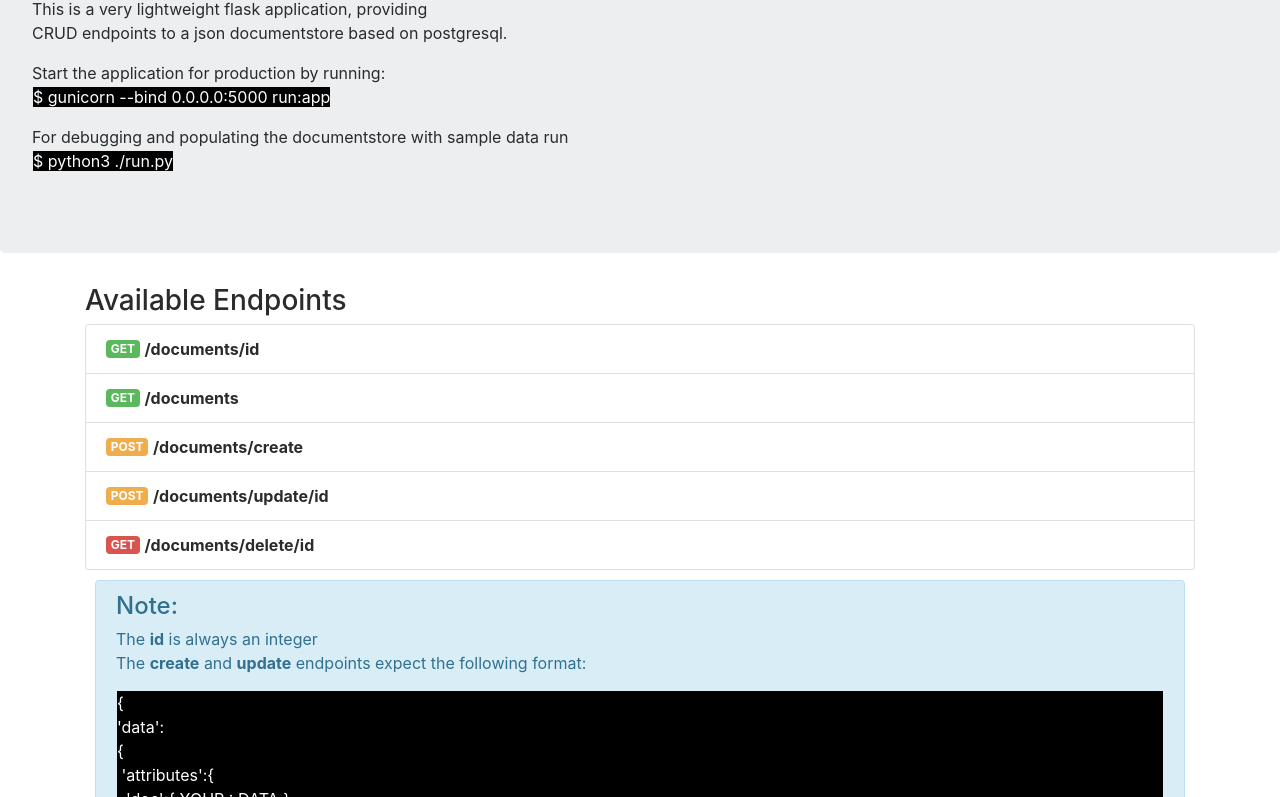
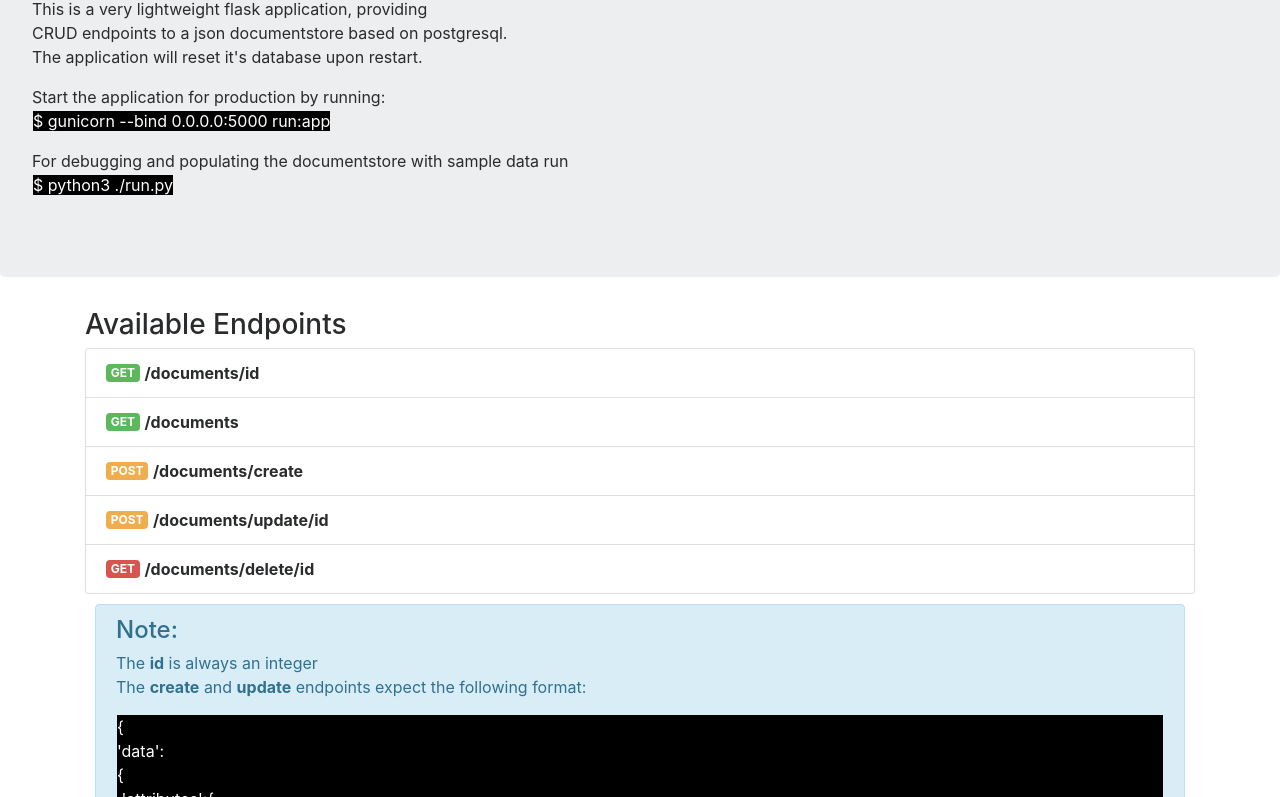
Before and after one commit to joppich/flask.jsonstore, a plain HTML site: page app/static/index.html in a window 1280 px wide. Shown: the part 110-907 px from the top of the page. Drawn offline with nearby package versions, Linux system fonts and the light colour scheme; a script that the page names is missing.

Commit message:
pointing out that all things are ephemeral

```diff
--- a/app/static/index.html
+++ b/app/static/index.html
@@ -19,7 +19,8 @@
       <div class="jumbotron">
         <h2>Simple Restful JSON Api</h2>
         <p>This is a very lightweight flask application, providing<br>
-        CRUD endpoints to a json documentstore based on postgresql.</p>
+        CRUD endpoints to a json documentstore based on postgresql.<br>
+        The application will reset it's database upon restart.</p>
         <p>Start the application for production by running:<br>
           <span style='margin: 1px; color: #FFF; background-color: #000'>
             $ gunicorn --bind 0.0.0.0:5000 run:app
```
